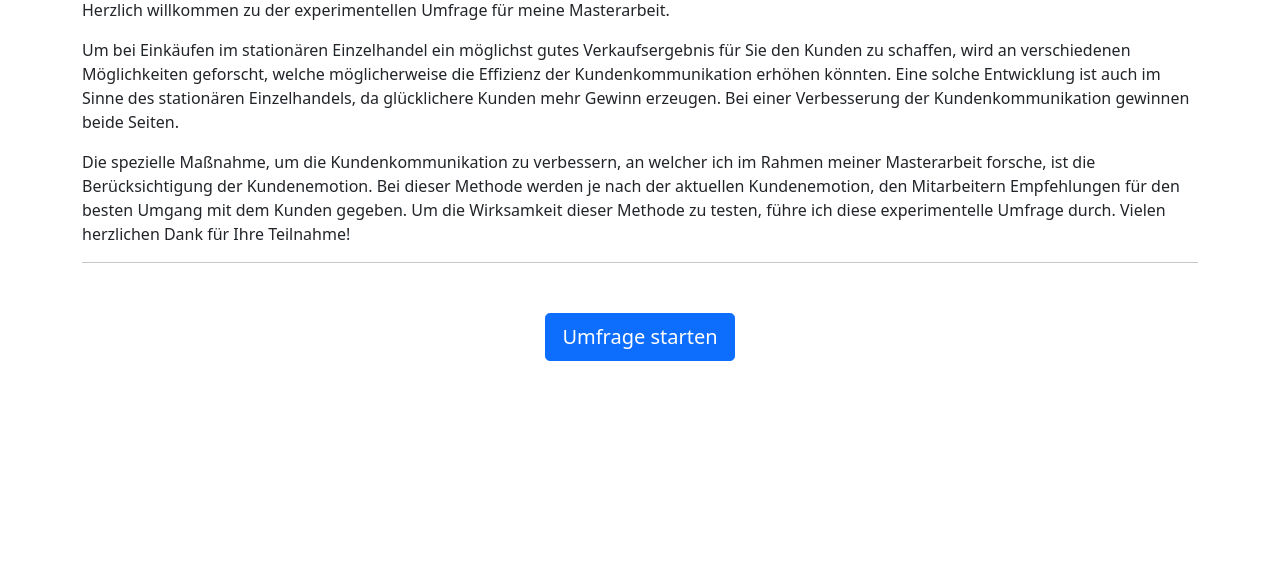
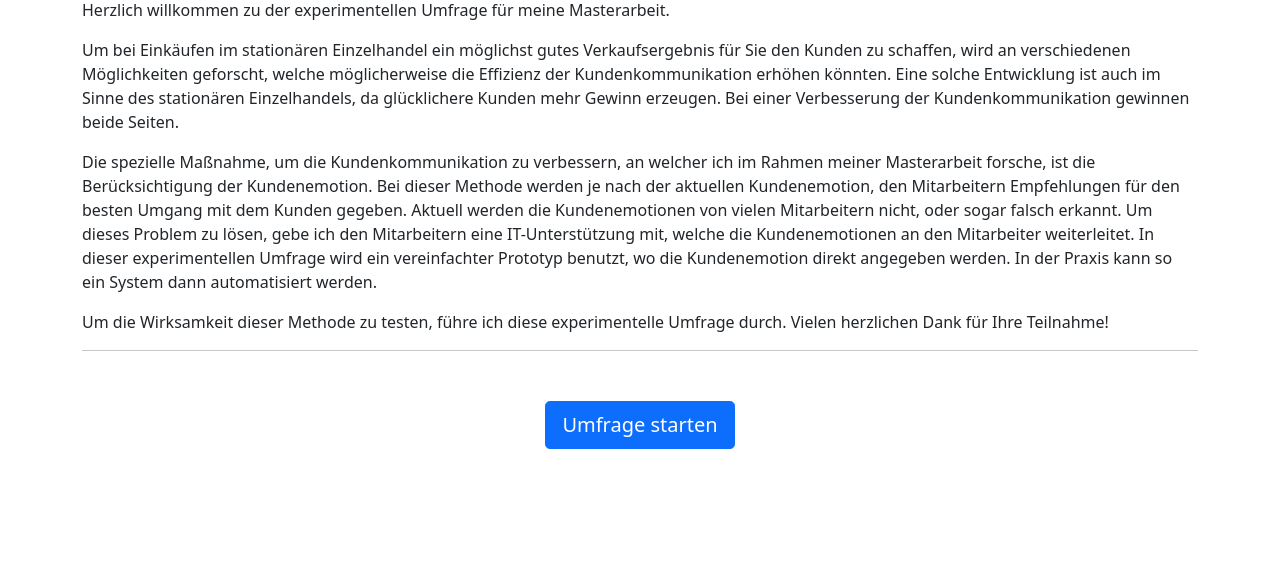
Before and after one commit to Kigstn/master-thesis, a Python web app: template app/templates/root.html in a window 1280 px wide. Shown: the part 158-732 px from the top of the page. Run offline with Jinja, Linux system fonts and the light colour scheme; the template is opened without the code that fills it, so the values that code supplies are empty.

Commit message:
change intro text

```diff
--- a/app/templates/root.html
+++ b/app/templates/root.html
@@ -10,9 +10,14 @@
         Herzlich willkommen zu der experimentellen Umfrage für meine Masterarbeit.
     </p>
     <p>
-        Um bei Einkäufen im stationären Einzelhandel ein möglichst gutes Verkaufsergebnis für Sie den Kunden zu schaffen, wird an verschiedenen Möglichkeiten geforscht, welche möglicherweise die Effizienz der Kundenkommunikation erhöhen könnten. Eine solche Entwicklung ist auch im Sinne des stationären Einzelhandels, da glücklichere Kunden mehr Gewinn erzeugen. Bei einer Verbesserung der Kundenkommunikation gewinnen beide Seiten.    </p>
+        Um bei Einkäufen im stationären Einzelhandel ein möglichst gutes Verkaufsergebnis für Sie den Kunden zu schaffen, wird an verschiedenen Möglichkeiten geforscht, welche möglicherweise die Effizienz der Kundenkommunikation erhöhen könnten. Eine solche Entwicklung ist auch im Sinne des stationären Einzelhandels, da glücklichere Kunden mehr Gewinn erzeugen. Bei einer Verbesserung der Kundenkommunikation gewinnen beide Seiten.
+    </p>
     <p>
-        Die spezielle Maßnahme, um die Kundenkommunikation zu verbessern, an welcher ich im Rahmen meiner Masterarbeit forsche, ist die Berücksichtigung der Kundenemotion. Bei dieser Methode werden je nach der aktuellen Kundenemotion, den Mitarbeitern Empfehlungen für den besten Umgang mit dem Kunden gegeben. Um die Wirksamkeit dieser Methode zu testen, führe ich diese experimentelle Umfrage durch. Vielen herzlichen Dank für Ihre Teilnahme!    </p>
+        Die spezielle Maßnahme, um die Kundenkommunikation zu verbessern, an welcher ich im Rahmen meiner Masterarbeit forsche, ist die Berücksichtigung der Kundenemotion. Bei dieser Methode werden je nach der aktuellen Kundenemotion, den Mitarbeitern Empfehlungen für den besten Umgang mit dem Kunden gegeben. Aktuell werden die Kundenemotionen von vielen Mitarbeitern nicht, oder sogar falsch erkannt. Um dieses Problem zu lösen, gebe ich den Mitarbeitern eine IT-Unterstützung mit, welche die Kundenemotionen an den Mitarbeiter weiterleitet. In dieser experimentellen Umfrage wird ein vereinfachter Prototyp benutzt, wo die Kundenemotion direkt angegeben werden. In der Praxis kann so ein System dann automatisiert werden.
+    </p>
+    <p>
+        Um die Wirksamkeit dieser Methode zu testen, führe ich diese experimentelle Umfrage durch. Vielen herzlichen Dank für Ihre Teilnahme!
+    </p>
     <hr>
     <div class="d-flex justify-content-center" style="margin-top: 50px">
         <a class="btn btn-primary btn-lg" href="{{ continue_button_url }}" type="button">
```
